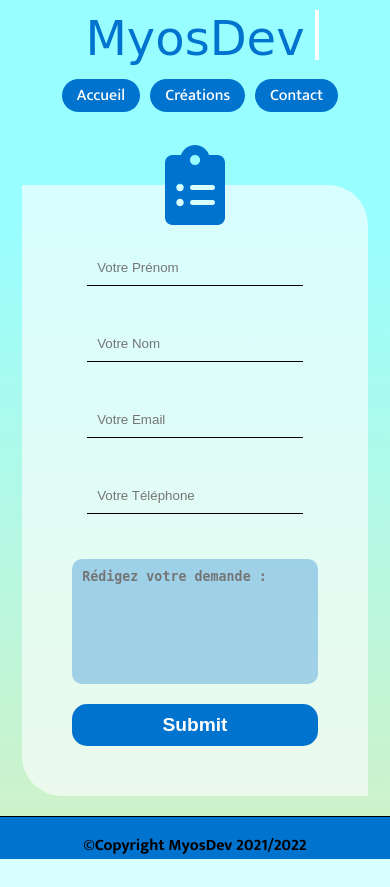
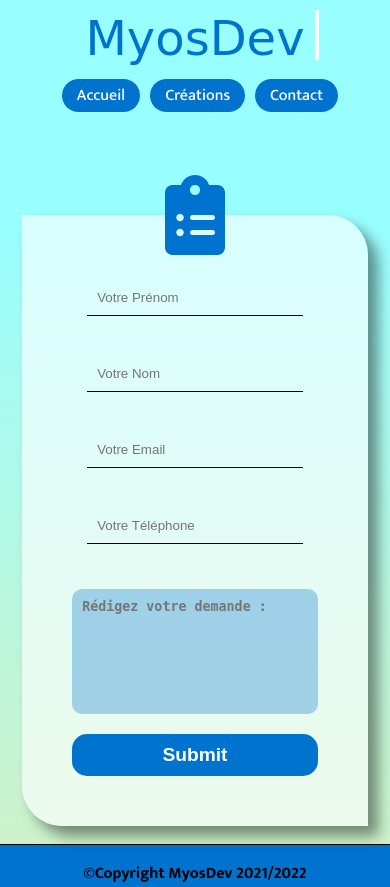
Before and after one commit to myos84/myos84.github.io, a PHP site: page /Portfolio/contact.html in a window 390 px wide. Before the commit the page ends 859 px from the top, so only its background shows below. Run offline with PHP 8.4, Linux system fonts and the light colour scheme; some web fonts are replaced.

Commit message:
reglage responsive et formulaire 23/12/21

```diff
--- a/Portfolio/css/styles.css
+++ b/Portfolio/css/styles.css
@@ -28,6 +28,7 @@ header nav {
 ul{
     list-style-type: none;
     display: flex;
+    padding: 0;
 }
 ul li a{
     text-decoration: none;
@@ -35,9 +36,10 @@ ul li a{
     margin-left: 10px;
     font-weight: 500;
     transition: all .5s ;
-    background-color: #0073ce;
+    background: #0073ce;
     padding: 3px 15px;
     border-radius: 30px;
+
 }
 ul li a:hover {
     background-color: #FFF;
@@ -229,6 +231,9 @@ form textarea{
     width: 70%;
     margin-bottom: 20px;
     position: relative;
+    margin-top: 150px;
+    -webkit-box-shadow: 10px 10px 14px 0px rgba(0,0,0,0.44);
+box-shadow: 10px 10px 14px 0px rgba(0,0,0,0.44);
 }
 
 .card::before {
@@ -240,6 +245,7 @@ form textarea{
     top: 0;
     right: 50%;
     transform: translate(50%, -50%);
+
 }
 
 
@@ -276,6 +282,10 @@ form textarea{
   .container {
       width: 800px;
   }
+
+  .card {
+      margin-top: 120px;
+  }
   }
 
   @media screen and (max-width: 850px) {
@@ -299,6 +309,10 @@ form textarea{
 
     }
 
+    .card {
+        margin-top: 80px;
+    }
+
     }
 
     @media screen and (max-width: 850px) {
@@ -316,15 +330,13 @@ form textarea{
             align-items: center;
         }
 
-        header {
-            height: 100%;
-        }
-
         #presentation {
             height: 100%;
             padding: 20px;
         }
     }
+
+
 
     @media screen and (max-width: 680px) {
         .card {
@@ -364,6 +376,10 @@ form textarea{
             width: 100%;
         }
 
+        .card {
+            margin-top: 30px;
+        }
+
     }
 
     @media screen and (max-width : 500px) {
```
Also changed, not shown: Portfolio/contact.html (indentation only).
